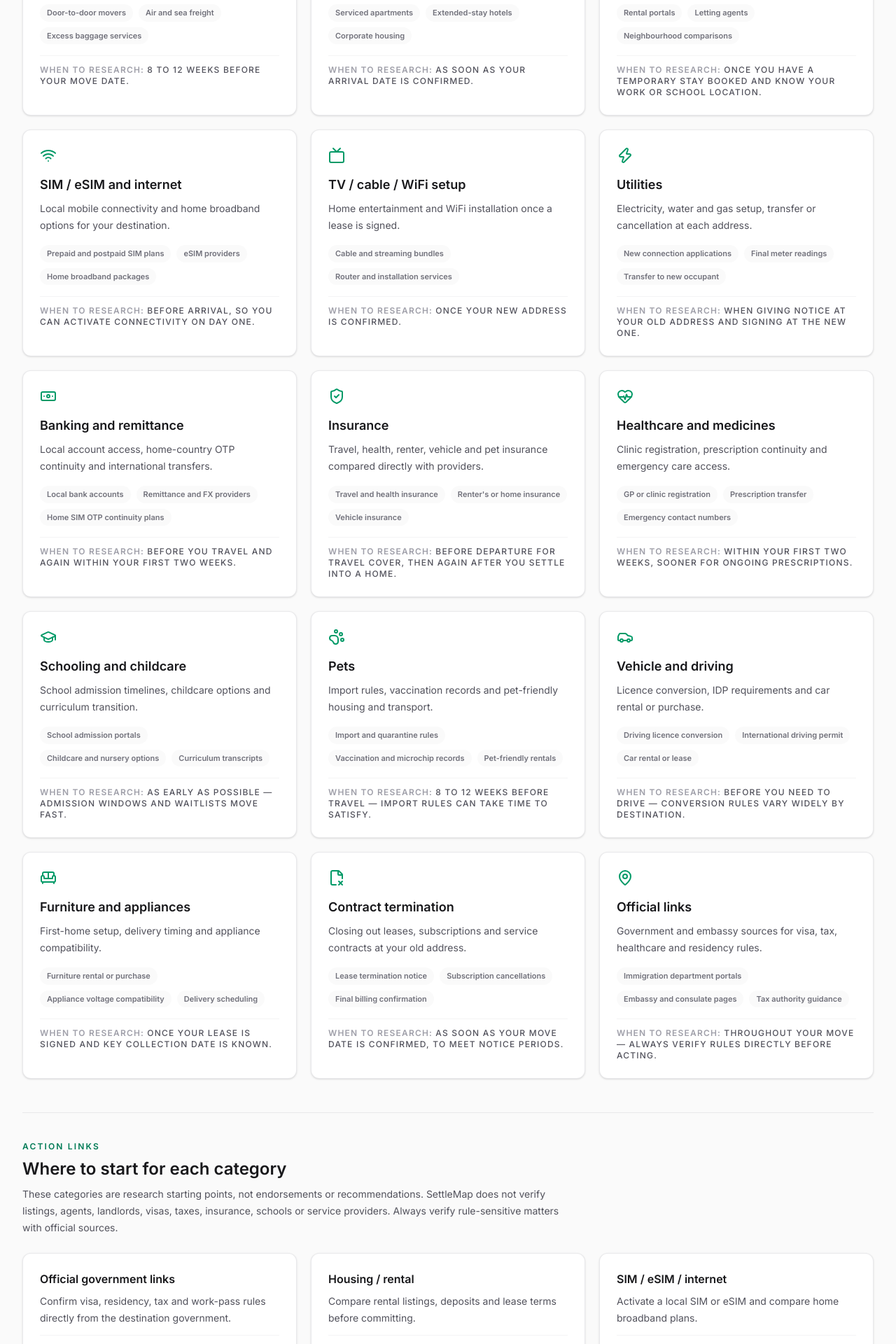
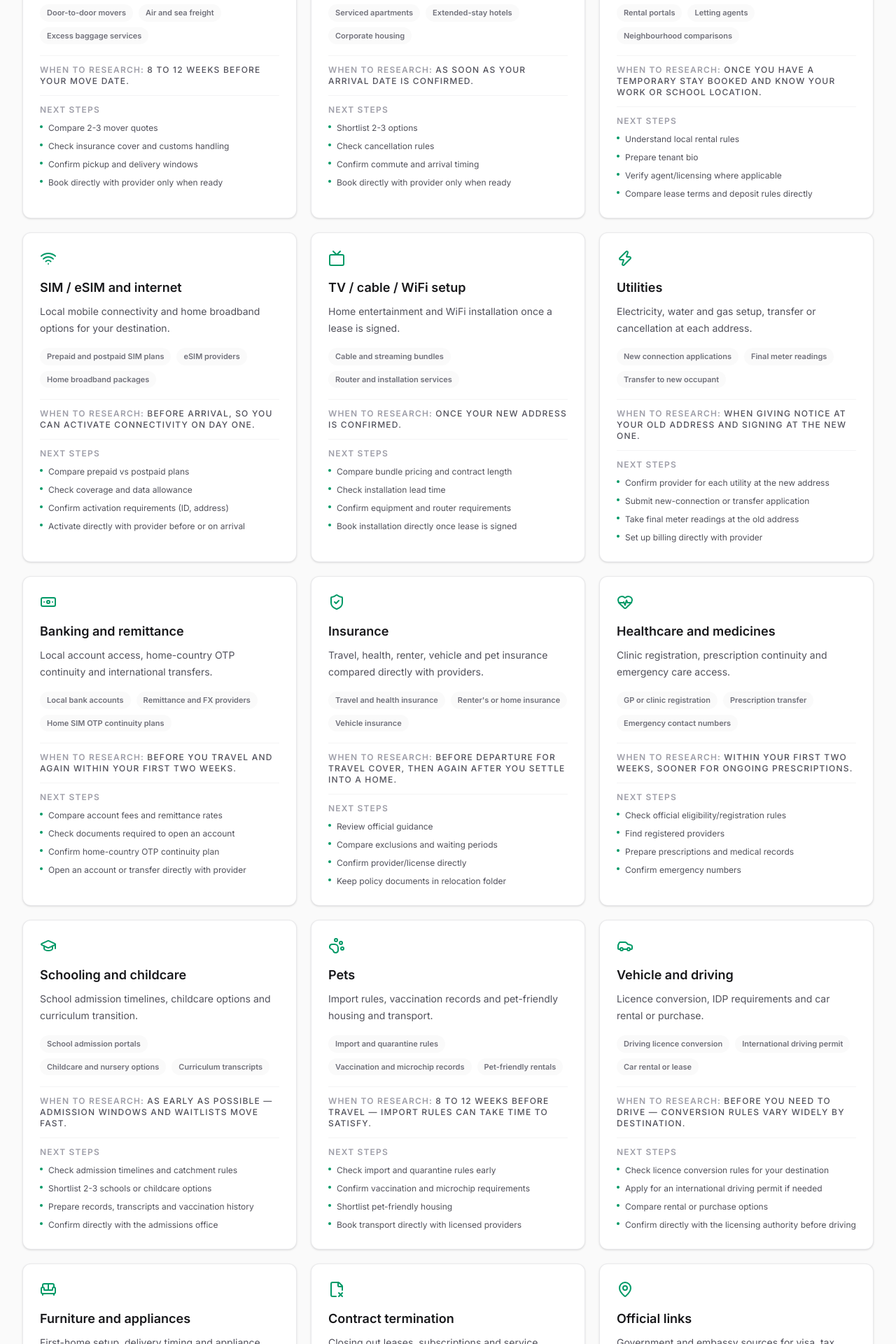
Before and after one commit to salestradzlah-code/videshflow-demo, a Next.js app: page /services in a window 1280 px wide. Shown: the part 680-2600 px from the top of the page at 70% size. Built offline with nearby package versions, Linux system fonts and the light colour scheme.

Commit message:
V10.8 paid product clarity and agentic roadmap

```diff
--- a/src/components/settlemap/ServicesDirectory.tsx
+++ b/src/components/settlemap/ServicesDirectory.tsx
@@ -32,6 +32,7 @@ type ServiceCategory = {
   description: string;
   examples: string[];
   whenToResearch: string;
+  nextSteps: string[];
 };
 
 const GROUPS: ServiceGroup[] = ["Housing", "Moving and goods", "Connectivity and utilities", "Money and insurance", "Health and family", "Transport and admin"];
@@ -44,6 +45,12 @@ const categories: ServiceCategory[] = [
     description: "Packing, shipping, customs handling and destination delivery for your belongings.",
     examples: ["Door-to-door movers", "Air and sea freight", "Excess baggage services"],
     whenToResearch: "8 to 12 weeks before your move date.",
+    nextSteps: [
+      "Compare 2-3 mover quotes",
+      "Check insurance cover and customs handling",
+      "Confirm pickup and delivery windows",
+      "Book directly with provider only when ready",
+    ],
   },
   {
     title: "Temporary stay",
@@ -52,6 +59,12 @@ const categories: ServiceCategory[] = [
     description: "Short-term accommodation to bridge the gap before a long-term rental is signed.",
     examples: ["Serviced apartments", "Extended-stay hotels", "Corporate housing"],
     whenToResearch: "As soon as your arrival date is confirmed.",
+    nextSteps: [
+      "Shortlist 2-3 options",
+      "Check cancellation rules",
+      "Confirm commute and arrival timing",
+      "Book directly with provider only when ready",
+    ],
   },
   {
     title: "Long-term housing",
@@ -60,6 +73,12 @@ const categories: ServiceCategory[] = [
     description: "Rental or purchase research, including neighbourhoods, commute and lease terms.",
     examples: ["Rental portals", "Letting agents", "Neighbourhood comparisons"],
     whenToResearch: "Once you have a temporary stay booked and know your work or school location.",
+    nextSteps: [
+      "Understand local rental rules",
+      "Prepare tenant bio",
+      "Verify agent/licensing where applicable",
+      "Compare lease terms and deposit rules directly",
+    ],
   },
   {
     title: "SIM / eSIM and internet",
@@ -68,6 +87,12 @@ const categories: ServiceCategory[] = [
     description: "Local mobile connectivity and home broadband options for your destination.",
     examples: ["Prepaid and postpaid SIM plans", "eSIM providers", "Home broadband packages"],
     whenToResearch: "Before arrival, so you can activate connectivity on day one.",
+    nextSteps: [
+      "Compare prepaid vs postpaid plans",
+      "Check coverage and data allowance",
+      "Confirm activation requirements (ID, address)",
+      "Activate directly with provider before or on arrival",
+    ],
   },
   {
     title: "TV / cable / WiFi setup",
@@ -76,6 +101,12 @@ const categories: ServiceCategory[] = [
     description: "Home entertainment and WiFi installation once a lease is signed.",
     examples: ["Cable and streaming bundles", "Router and installation services"],
     whenToResearch: "Once your new address is confirmed.",
+    nextSteps: [
+      "Compare bundle pricing and contract length",
+      "Check installation lead time",
+      "Confirm equipment and router requirements",
+      "Book installation directly once lease is signed",
+    ],
   },
   {
     title: "Utilities",
@@ -84,6 +115,12 @@ const categories: ServiceCategory[] = [
     description: "Electricity, water and gas setup, transfer or cancellation at each address.",
     examples: ["New connection applications", "Final meter readings", "Transfer to new occupant"],
     whenToResearch: "When giving notice at your old address and signing at the new one.",
+    nextSteps: [
+      "Confirm provider for each utility at the new address",
+      "Submit new-connection or transfer application",
+      "Take final meter readings at the old address",
+      "Set up billing directly with provider",
+    ],
   },
   {
     title: "Banking and remittance",
@@ -92,6 +129,12 @@ const categories: ServiceCategory[] = [
     description: "Local account access, home-country OTP continuity and international transfers.",
     examples: ["Local bank accounts", "Remittance and FX providers", "Home SIM OTP continuity plans"],
     whenToResearch: "Before you travel and again within your first two weeks.",
+    nextSteps: [
+      "Compare account fees and remittance rates",
+      "Check documents required to open an account",
+      "Confirm home-country OTP continuity plan",
+      "Open an account or transfer directly with provider",
+    ],
   },
   {
     title: "Insurance",
@@ -100,6 +143,12 @@ const categories: ServiceCategory[] = [
     description: "Travel, health, renter, vehicle and pet insurance compared directly with providers.",
     examples: ["Travel and health insurance", "Renter's or home insurance", "Vehicle insurance"],
     whenToResearch: "Before departure for travel cover, then again after you settle into a home.",
+    nextSteps: [
+      "Review official guidance",
+      "Compare exclusions and waiting periods",
+      "Confirm provider/license directly",
+      "Keep policy documents in relocation folder",
+    ],
   },
   {
     title: "Healthcare and medicines",
@@ -108,6 +157,12 @@ const categories: ServiceCategory[] = [
     description: "Clinic registration, prescription continuity and emergency care access.",
     examples: ["GP or clinic registration", "Prescription transfer", "Emergency contact numbers"],
     whenToResearch: "Within your first two weeks, sooner for ongoing prescriptions.",
+    nextSteps: [
+      "Check official eligibility/registration rules",
+      "Find registered providers",
+      "Prepare prescriptions and medical records",
+      "Confirm emergency numbers",
+    ],
   },
   {
     title: "Schooling and childcare",
@@ -116,6 +171,12 @@ const categories: ServiceCategory[] = [
     description: "School admission timelines, childcare options and curriculum transition.",
     examples: ["School admission portals", "Childcare and nursery options", "Curriculum transcripts"],
     whenToResearch: "As early as possible — admission windows and waitlists move fast.",
+    nextSteps: [
+      "Check admission timelines and catchment rules",
+      "Shortlist 2-3 schools or childcare options",
+      "Prepare records, transcripts and vaccination history",
+      "Confirm directly with the admissions office",
+    ],
   },
   {
     title: "Pets",
@@ -124,6 +185,12 @@ const categories: ServiceCategory[] = [
     description: "Import rules, vaccination records and pet-friendly housing and transport.",
     examples: ["Import and quarantine rules", "Vaccination and microchip records", "Pet-friendly rentals"],
     whenToResearch: "8 to 12 weeks before travel — import rules can take time to satisfy.",
+    nextSteps: [
+      "Check import and quarantine rules early",
+      "Confirm vaccination and microchip requirements",
+      "Shortlist pet-friendly housing",
+      "Book transport directly with licensed providers",
+    ],
   },
   {
     title: "Vehicle and driving",
@@ -132,6 +199,12 @@ const categories: ServiceCategory[] = [
     description: "Licence conversion, IDP requirements and car rental or purchase.",
     examples: ["Driving licence conversion", "International driving permit", "Car rental or lease"],
     whenToResearch: "Before you need to drive — conversion rules vary widely by destination.",
+    nextSteps: [
+      "Check licence conversion rules for your destination",
+      "Apply for an international driving permit if needed",
+      "Compare rental or purchase options",
+      "Confirm directly with the licensing authority before driving",
+    ],
   },
   {
     title: "Furniture and appliances",
@@ -140,6 +213,12 @@ const categories: ServiceCategory[] = [
     description: "First-home setup, delivery timing and appliance compatibility.",
     examples: ["Furniture rental or purchase", "Appliance voltage compatibility", "Delivery scheduling"],
     whenToResearch: "Once your lease is signed and key collection date is known.",
+    nextSteps: [
+      "Confirm lease start and key collection date",
+      "Check appliance voltage/compatibility",
+      "Compare rental vs purchase costs",
+      "Schedule delivery directly with provider",
+    ],
   },
   {
     title: "Contract termination",
@@ -148,6 +227,12 @@ const categories: ServiceCategory[] = [
     description: "Closing out leases, subscriptions and service contracts at your old address.",
     examples: ["Lease termination notice", "Subscription cancellations", "Final billing confirmation"],
     whenToResearch: "As soon as your move date is confirmed, to meet notice periods.",
+    nextSteps: [
+      "Check notice periods for lease and subscriptions",
+      "Submit termination notices on time",
+      "Confirm final billing and refunds",
+      "Keep confirmation records for each contract",
+    ],
   },
   {
     title: "Official links",
@@ -156,6 +241,12 @@ const categories: ServiceCategory[] = [
     description: "Government and embassy sources for visa, tax, healthcare and residency rules.",
     examples: ["Immigration department portals", "Embassy and consulate pages", "Tax authority guidance"],
     whenToResearch: "Throughout your move — always verify rules directly before acting.",
+    nextSteps: [
+      "Identify which official source applies to your situation",
+      "Bookmark relevant government/embassy pages",
+      "Recheck rules close to your action date",
+      "Always verify directly before acting",
+    ],
   },
 ];
 
@@ -201,6 +292,17 @@ export function ServicesDirectory() {
             <p className="mt-4 border-t border-zinc-100 pt-3 text-xs font-semibold uppercase tracking-[0.1em] text-zinc-400">
               When to research: <span className="font-medium text-zinc-600">{category.whenToResearch}</span>
             </p>
+            <div className="mt-3 border-t border-zinc-100 pt-3">
+              <p className="text-xs font-semibold uppercase tracking-[0.1em] text-zinc-400">Next steps</p>
+              <ul className="mt-2 space-y-1.5">
+                {category.nextSteps.map((step) => (
+                  <li key={step} className="flex items-start gap-2 text-xs leading-5 text-zinc-600">
+                    <span className="mt-1.5 h-1 w-1 flex-none rounded-full bg-emerald-600" />
+                    {step}
+                  </li>
+                ))}
+              </ul>
+            </div>
           </div>
         ))}
       </div>
@@ -213,7 +315,8 @@ export function ServicesDirectory() {
         <div className="mt-6 grid gap-5 md:grid-cols-2 xl:grid-cols-3">
           {actionLinkCategories.map((category) => (
             <div key={category.key} className="rounded-xl border border-zinc-200/80 bg-white p-6 shadow-sm">
-              <h3 className="text-base font-semibold text-zinc-900">{category.title}</h3>
+              <span className="inline-flex items-center rounded-full bg-zinc-100 px-2.5 py-1 text-[10px] font-semibold uppercase tracking-[0.08em] text-zinc-500">Research option</span>
+              <h3 className="mt-3 text-base font-semibold text-zinc-900">{category.title}</h3>
               <p className="mt-2 text-sm leading-6 text-zinc-600">{category.whatToDo}</p>
               <p className="mt-3 border-t border-zinc-100 pt-3 text-xs font-semibold uppercase tracking-[0.1em] text-zinc-400">
                 Where to start: <span className="font-medium text-zinc-600">{category.whereToStart}</span>
@@ -229,7 +332,14 @@ export function ServicesDirectory() {
           <div className="mt-6 grid gap-5 md:grid-cols-2 xl:grid-cols-3">
             {singaporeOfficialLinkCategories.map((category) => (
               <div key={category.key} className="rounded-xl border border-zinc-200/80 bg-white p-6 shadow-sm">
-                <h3 className="text-base font-semibold text-zinc-900">{category.title}</h3>
+                <span className={
+                  category.url
+                    ? "inline-flex items-center rounded-full bg-emerald-50 px-2.5 py-1 text-[10px] font-semibold uppercase tracking-[0.08em] text-emerald-700"
+                    : "inline-flex items-center rounded-full bg-zinc-100 px-2.5 py-1 text-[10px] font-semibold uppercase tracking-[0.08em] text-zinc-500"
+                }>
+                  {category.url ? "Official guidance" : "Research option"}
+                </span>
+                <h3 className="mt-3 text-base font-semibold text-zinc-900">{category.title}</h3>
                 <p className="mt-2 text-sm leading-6 text-zinc-600">{category.whatToDo}</p>
                 <p className="mt-3 border-t border-zinc-100 pt-3 text-xs font-semibold uppercase tracking-[0.1em] text-zinc-400">
                   Where to start: <span className="font-medium text-zinc-600">{category.whereToStart}</span>
```
Also changed, not shown: src/app/pricing/page.tsx (+31 -10 lines), src/components/settlemap/AIAssistantWorkspace.tsx (+28 -1 lines), src/components/settlemap/RouteWizard.tsx (+10 -6 lines), src/lib/constants.ts (+30 -0 lines).
